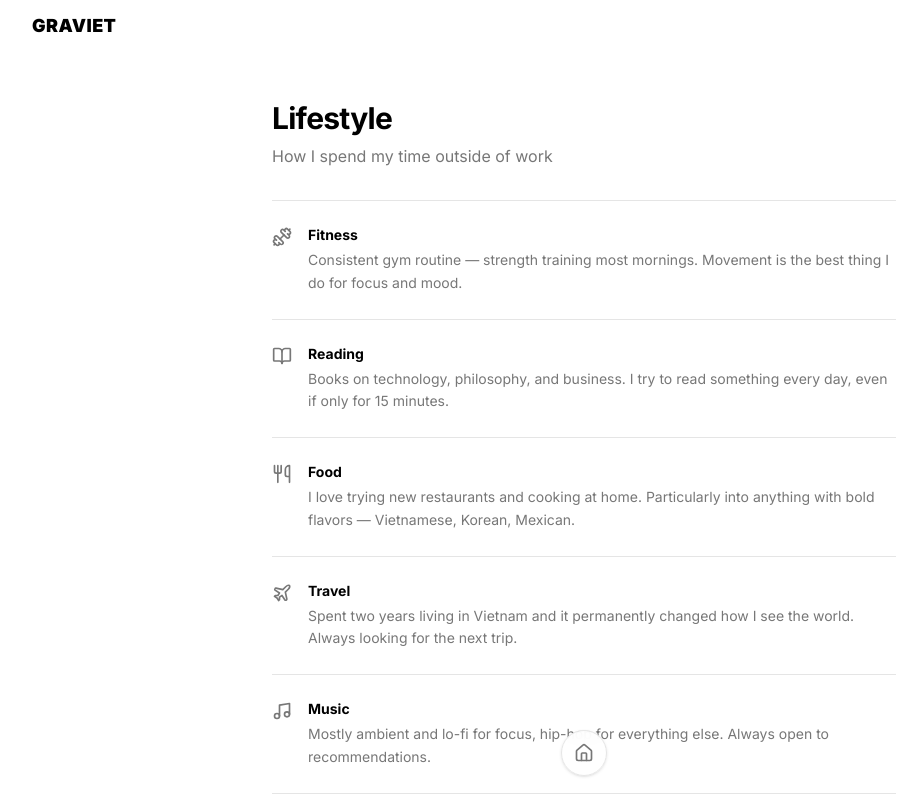
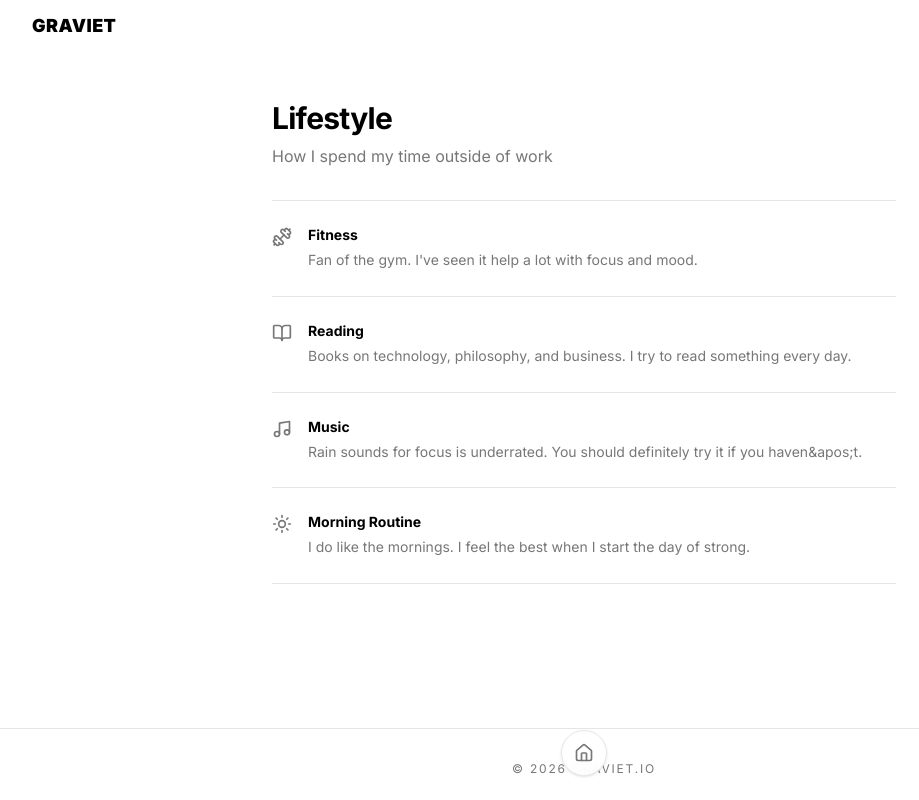
Before and after one commit to danielgraviet/graviet.io, a Next.js app: page /lifestyle in a window 1280 px wide. Shown: the top 800 px of the page, without its empty margins (56-975 px from the left). Built offline with nearby package versions, Linux system fonts and the light colour scheme.

Commit message:
updated lifestyle

```diff
--- a/src/app/lifestyle/page.tsx
+++ b/src/app/lifestyle/page.tsx
@@ -12,37 +12,25 @@ const interests: { Icon: LucideIcon; label: string; description: string }[] = [
     Icon: Dumbbell,
     label: "Fitness",
     description:
-      "Consistent gym routine — strength training most mornings. Movement is the best thing I do for focus and mood.",
+      "Fan of the gym. I've seen it help a lot with focus and mood.",
   },
   {
     Icon: BookOpen,
     label: "Reading",
     description:
-      "Books on technology, philosophy, and business. I try to read something every day, even if only for 15 minutes.",
-  },
-  {
-    Icon: Utensils,
-    label: "Food",
-    description:
-      "I love trying new restaurants and cooking at home. Particularly into anything with bold flavors — Vietnamese, Korean, Mexican.",
-  },
-  {
-    Icon: Plane,
-    label: "Travel",
-    description:
-      "Spent two years living in Vietnam and it permanently changed how I see the world. Always looking for the next trip.",
+      "Books on technology, philosophy, and business. I try to read something every day.",
   },
   {
     Icon: Music,
     label: "Music",
     description:
-      "Mostly ambient and lo-fi for focus, hip-hop for everything else. Always open to recommendations.",
+      "Rain sounds for focus is underrated. You should definitely try it if you haven&apos;t.",
   },
   {
     Icon: Sun,
     label: "Morning Routine",
     description:
-      "Early riser. Most of my best thinking and deep work happens before 9am. Coffee, no phone, get to it.",
+      "I do like the mornings. I feel the best when I start the day of strong.",
   },
 ];
 
```
